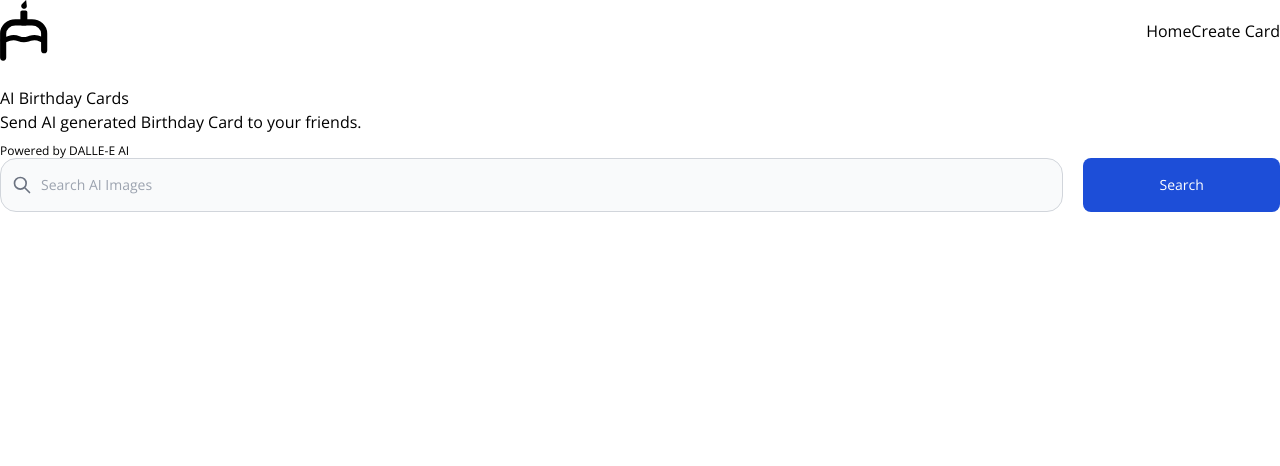
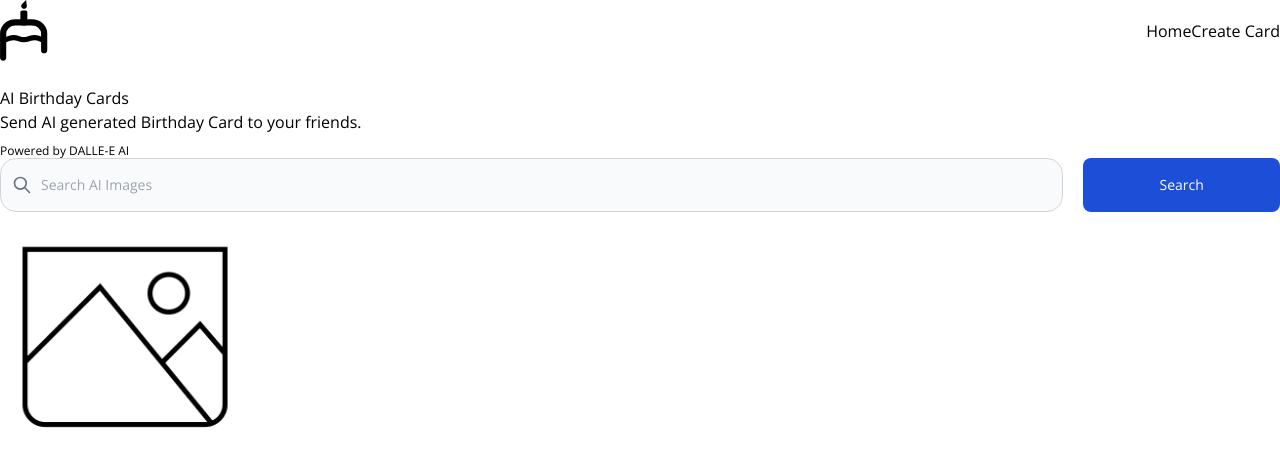
Before and after one commit to brovnie/ai_birthday_cards, a React (Vite) app in the folder client/: page / in a window 1280 px wide. Shown: the top 466 px of the page. Built offline with nearby package versions, Linux system fonts and the light colour scheme.

Commit message:
:lipstick: added grid img to homepage

```diff
--- a/client/src/features/DisplayImages/Grid.jsx
+++ b/client/src/features/DisplayImages/Grid.jsx
@@ -1,10 +1,10 @@
 import React from 'react'
-import { Card } from '../../layouts'
+import SingleImage from './SingleImage'
 
 const Grid = () => {
   return (
     <div className="grid grid-cols-1 xs:grid-cols-2 sm:grid-cols-3 lg:grid-cols-4">
-      <Card/>
+      <SingleImage/>
     </div>
   )
 }
--- a/client/src/features/DisplayImages/Showcase.jsx
+++ b/client/src/features/DisplayImages/Showcase.jsx
@@ -1,8 +1,8 @@
 import React, { useState } from 'react'
 import { Loader } from "../../components";
 import { Search } from "../index.js";
+import Grid from './Grid';
 
-import Grid from './Grid';
 const Showcase = () => {
     const [loading,setLoading] = useState(false);
 
@@ -10,6 +10,7 @@ const Showcase = () => {
       console.log("hello");
       setLoading(data);
     }
+
   return (
     <div>
     <Search isLoading={handleLoading}/>
--- /dev/null
+++ b/client/src/features/DisplayImages/SingleImage.jsx
@@ -0,0 +1,22 @@
+import React from 'react'
+import { Card } from '../../layouts'
+import { Image } from '../../components'
+import preview from "../../assets/preview.png";
+
+const SingleImage = () => {
+  return (
+    <Card>
+      <Image
+        image= {{
+            alt: "test",
+            src: preview,
+            width: "250px",
+            height: "250px"
+        }}
+
+      />
+    </Card>
+  )
+}
+
+export default SingleImage
--- a/client/src/layouts/Card.jsx
+++ b/client/src/layouts/Card.jsx
@@ -1,9 +1,9 @@
 import React from 'react'
 
-const Card = () => {
+const Card = (props) => {
   return (
-    <div>
-
+    <div className="bg-gray">
+      {props.children}
     </div>
   )
 }
```
